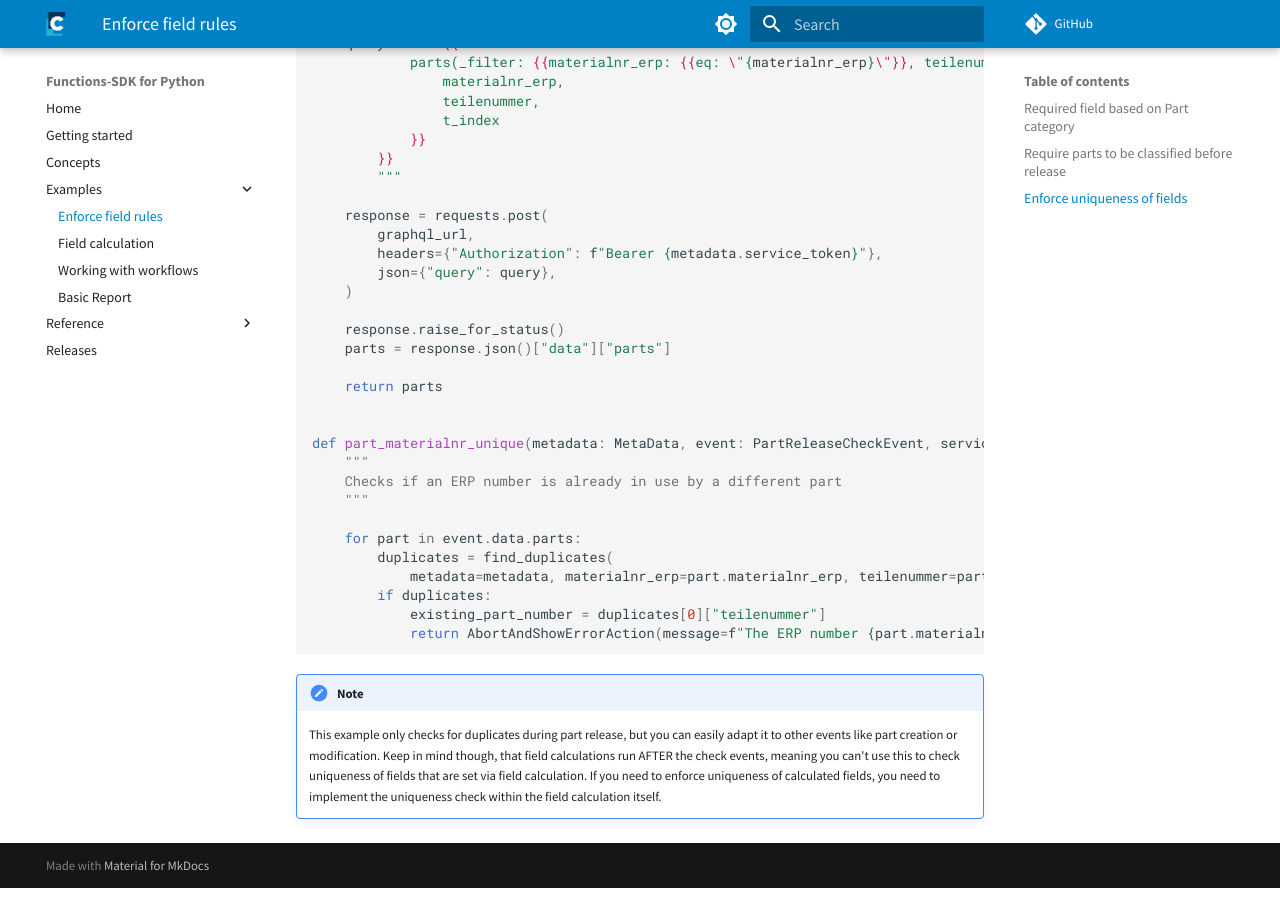
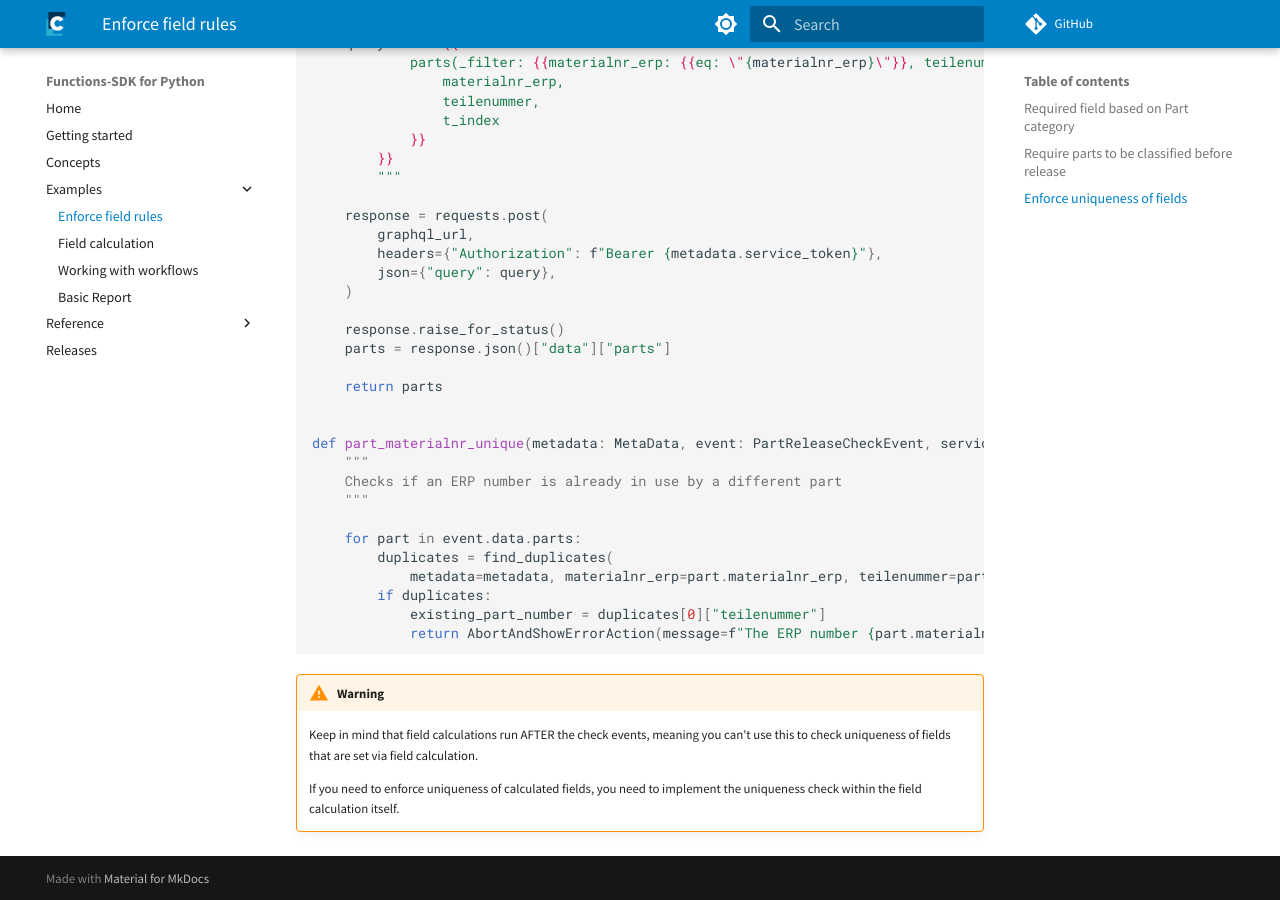
Before and after one commit to cslab/functions-sdk-python, an MkDocs documentation site: the page built from docs/examples/enforce_field_rules.md, in a window 1280 px wide and 900 px high, scrolled down 2587 px. Built offline with MkDocs 1.6.1 and Material for MkDocs 9.7.7, drawn with Linux system fonts in a browser that asks for light colours; comment, search, counter and statistics services are not loaded.

Commit message:
fix: Update warning about uniqueness checks in part release example

````diff
--- a/docs/examples/enforce_field_rules.md
+++ b/docs/examples/enforce_field_rules.md
@@ -148,7 +148,7 @@ def part_materialnr_unique(metadata: MetaData, event: PartReleaseCheckEvent, ser
             return AbortAndShowErrorAction(message=f"The ERP number {part.materialnr_erp} is already in use by part number {existing_part_number}.")
 ```
 
-!!! note
-    This example only checks for duplicates during part release, but you can easily adapt it to other events like part creation or modification.
-    Keep in mind though, that field calculations run AFTER the check events, meaning you can't use this to check uniqueness of fields that are set via field calculation.
+!!! warning
+    Keep in mind that field calculations run AFTER the check events, meaning you can't use this to check uniqueness of fields that are set via field calculation.
+
     If you need to enforce uniqueness of calculated fields, you need to implement the uniqueness check within the field calculation itself.
````
